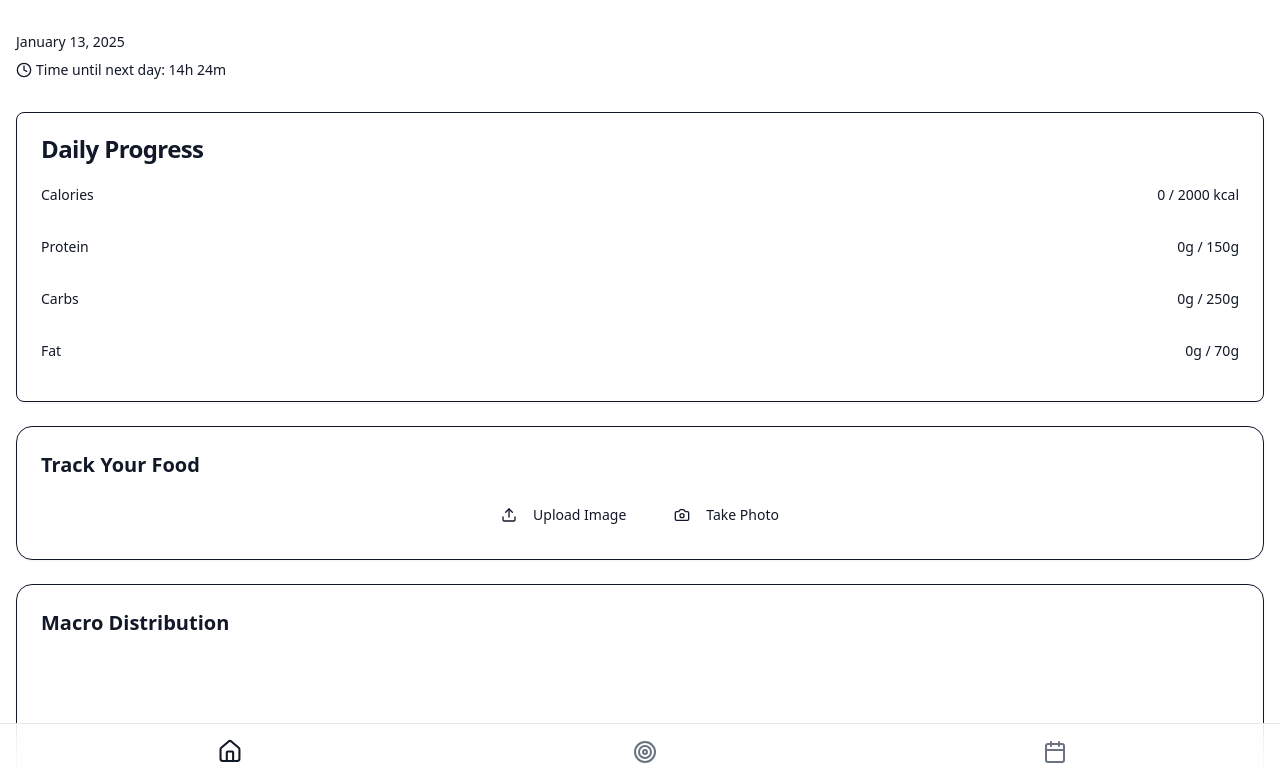
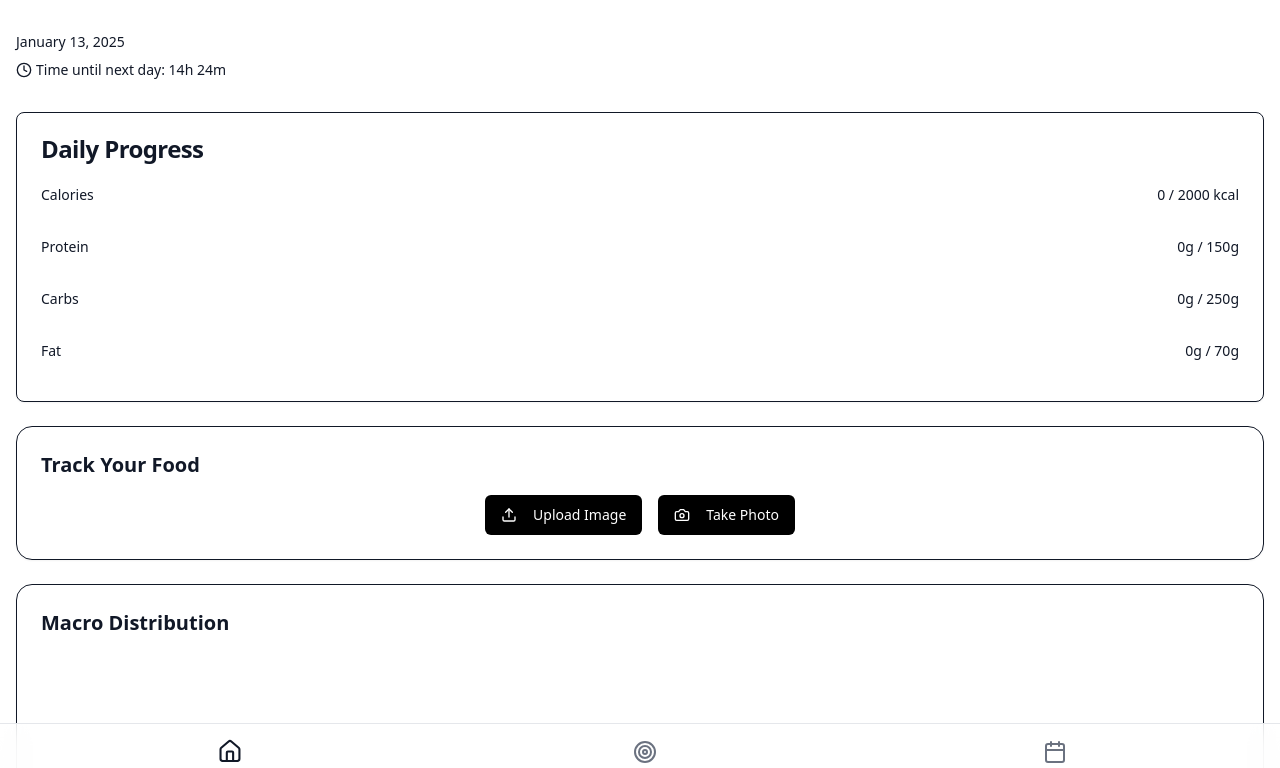
Before and after one commit to Jeevakrishna/food-focus-ai-32, a React (Vite) app: page / in a window 1280 px wide. Shown: the top 768 px of the page. Built offline with nearby package versions, Linux system fonts and the light colour scheme.

Commit message:
Update button colors and pie chart visibility
Changed the background color of all buttons to black for better visibility. Adjusted the colors of the pie chart to ensure they are clearly visible against the background.
[skip gpt_engineer]

```diff
--- a/src/components/ui/button.tsx
+++ b/src/components/ui/button.tsx
@@ -9,15 +9,15 @@ const buttonVariants = cva(
   {
     variants: {
       variant: {
-        default: "bg-primary text-primary-foreground hover:bg-primary/90",
+        default: "bg-black text-white hover:bg-black/90",
         destructive:
           "bg-destructive text-destructive-foreground hover:bg-destructive/90",
         outline:
-          "border border-input bg-background hover:bg-accent hover:text-accent-foreground",
+          "border border-input bg-black text-white hover:bg-black/90",
         secondary:
-          "bg-secondary text-secondary-foreground hover:bg-secondary/80",
-        ghost: "hover:bg-accent hover:text-accent-foreground",
-        link: "text-primary underline-offset-4 hover:underline",
+          "bg-black text-white hover:bg-black/80",
+        ghost: "hover:bg-black/10 hover:text-black",
+        link: "text-black underline-offset-4 hover:underline",
       },
       size: {
         default: "h-10 px-4 py-2",
--- a/src/pages/Index.tsx
+++ b/src/pages/Index.tsx
@@ -118,9 +118,9 @@ const Index = () => {
   // Calculate macro percentages
   const totalMacros = totals.protein * 4 + totals.carbs * 4 + totals.fat * 9; // Convert to calories
   const macroData = [
-    { name: 'Protein', value: totals.protein * 4, color: '#FF6B6B' },
-    { name: 'Carbs', value: totals.carbs * 4, color: '#4ECDC4' },
-    { name: 'Fat', value: totals.fat * 9, color: '#FFD93D' }
+    { name: 'Protein', value: totals.protein * 4, color: '#8B5CF6' }, // Vivid Purple
+    { name: 'Carbs', value: totals.carbs * 4, color: '#F97316' },    // Bright Orange
+    { name: 'Fat', value: totals.fat * 9, color: '#0EA5E9' }         // Ocean Blue
   ].map(item => ({
     ...item,
     percentage: totalMacros > 0 ? Math.round((item.value / totalMacros) * 100) : 0
```
